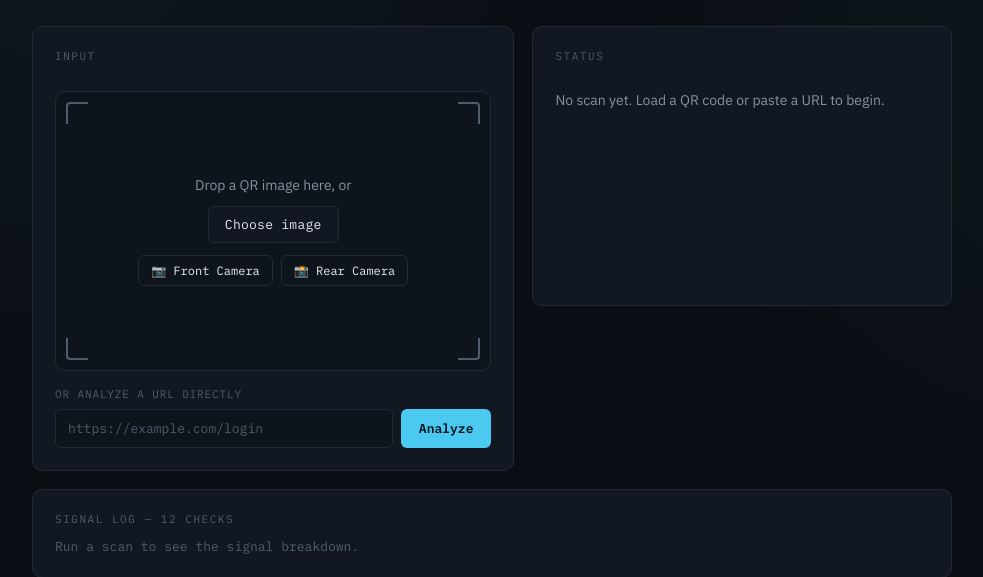
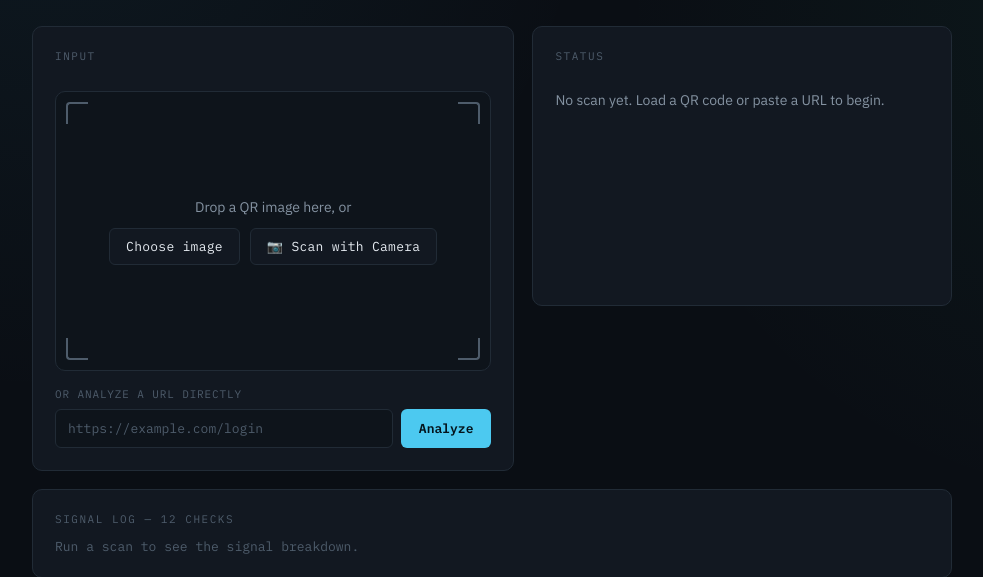
Before and after one commit to SujanNaik890/Malacious_OR_Detector-Phishing-, a Flask app: page / in a window 1280 px wide. Shown: the part 78-655 px from the top of the page, without its empty margins (148-1131 px from the left). Run offline with Flask 3, Linux system fonts and the light colour scheme; parts of the project's set-up code (start-up, migrations or seed data) failed here and were passed over; some libraries are stand-ins or nearby versions.

Commit message:
Update camera scanner to single unified automatic camera option

```diff
--- a/backend/templates/index.html
+++ b/backend/templates/index.html
@@ -209,6 +209,14 @@
 
   .scan-empty p{ margin:0 0 12px; }
 
+  .upload-actions{
+    display:flex;
+    gap:10px;
+    flex-wrap:wrap;
+    justify-content:center;
+    align-items:center;
+  }
+
   .file-btn{
     display:inline-block;
     font-family:var(--font-mono);
@@ -225,22 +233,15 @@
 
   .file-btn:hover{ border-color:var(--scan); color:var(--scan); }
 
-  .camera-actions{
-    display:flex;
-    gap:8px;
-    flex-wrap:wrap;
-    justify-content:center;
-    margin-top:12px;
-  }
-
   .btn-cam{
     font-family:var(--font-mono);
-    font-size:12px;
+    font-size:13px;
+    letter-spacing:0.02em;
     color:var(--text);
-    background:var(--panel-2);
+    background:var(--panel);
     border:1px solid var(--line);
     border-radius:6px;
-    padding:7px 12px;
+    padding:9px 16px;
     cursor:pointer;
     display:inline-flex;
     align-items:center;
@@ -536,16 +537,13 @@
 
         <div class="scan-empty" id="scanEmpty">
           <p>Drop a QR image here, or</p>
-          <label class="file-btn">
-            Choose image
-            <input type="file" id="fileInput" accept="image/*" hidden>
-          </label>
-          <div class="camera-actions">
-            <button class="btn-cam" id="btnFrontCam" type="button">
-              📷 Front Camera
-            </button>
-            <button class="btn-cam" id="btnRearCam" type="button">
-              📸 Rear Camera
+          <div class="upload-actions">
+            <label class="file-btn">
+              Choose image
+              <input type="file" id="fileInput" accept="image/*" hidden>
+            </label>
+            <button class="btn-cam" id="btnScanCam" type="button">
+              📷 Scan with Camera
             </button>
           </div>
         </div>
@@ -553,8 +551,7 @@
         <div class="video-container" id="videoContainer" hidden>
           <video id="cameraVideo" playsinline autoplay muted></video>
           <div class="cam-controls">
-            <button class="btn-cam" id="btnSwitchCam" type="button">🔄 Switch Camera</button>
-            <button class="btn-cam-stop" id="btnStopCam" type="button">✕ Stop Camera</button>
+            <button class="btn-cam-stop" id="btnStopCam" type="button">✕ Cancel Scan</button>
           </div>
         </div>
 
@@ -617,15 +614,12 @@
   const ctx         = canvas.getContext("2d");
   const fileInput   = document.getElementById("fileInput");
 
-  const btnFrontCam    = document.getElementById("btnFrontCam");
-  const btnRearCam     = document.getElementById("btnRearCam");
+  const btnScanCam     = document.getElementById("btnScanCam");
   const videoContainer = document.getElementById("videoContainer");
   const cameraVideo    = document.getElementById("cameraVideo");
-  const btnSwitchCam   = document.getElementById("btnSwitchCam");
   const btnStopCam     = document.getElementById("btnStopCam");
 
   let activeStream = null;
-  let currentFacingMode = "environment";
   let scanAnimationId = null;
 
   const urlInput      = document.getElementById("urlInput");
@@ -848,41 +842,39 @@
 
   // ---------- Live Camera Scanner ----------
 
-  async function startCamera(facingMode = "environment"){
+  async function startCamera(){
     stopCamera();
-    currentFacingMode = facingMode;
 
     try{
-      const constraints = {
-        video: {
-          facingMode: { ideal: facingMode },
-          width: { ideal: 1280 },
-          height: { ideal: 720 }
-        },
-        audio: false
-      };
+      // Prefer rear camera on mobile devices ("environment"), falls back to available camera on PC/laptop
+      let stream = null;
+      try {
+        stream = await navigator.mediaDevices.getUserMedia({
+          video: { facingMode: { ideal: "environment" }, width: { ideal: 1280 }, height: { ideal: 720 } },
+          audio: false
+        });
+      } catch (err) {
+        // Fallback for laptops or devices that don't support environment facingMode
+        stream = await navigator.mediaDevices.getUserMedia({
+          video: true,
+          audio: false
+        });
+      }
 
-      activeStream = await navigator.mediaDevices.getUserMedia(constraints);
+      activeStream = stream;
       cameraVideo.srcObject = activeStream;
       await cameraVideo.play();
 
       scanEmpty.hidden = true;
       videoContainer.hidden = false;
       scanFrame.className = "scan-frame state-scanning";
-
-      if(facingMode === "user"){
-        btnFrontCam.classList.add("active");
-        btnRearCam.classList.remove("active");
-      } else {
-        btnRearCam.classList.add("active");
-        btnFrontCam.classList.remove("active");
-      }
+      btnScanCam.classList.add("active");
 
       requestAnimationFrame(scanVideoTick);
     } catch(err){
       console.error("Camera access error:", err);
       stopCamera();
-      setError("Unable to access camera: " + (err.message || "Permission denied or device not found."));
+      setError("Unable to access camera: " + (err.message || "Permission denied or no camera device found."));
     }
   }
 
@@ -898,8 +890,7 @@
     cameraVideo.srcObject = null;
     videoContainer.hidden = true;
     scanEmpty.hidden = false;
-    btnFrontCam.classList.remove("active");
-    btnRearCam.classList.remove("active");
+    btnScanCam.classList.remove("active");
   }
 
   function scanVideoTick(){
@@ -927,15 +918,10 @@
     scanAnimationId = requestAnimationFrame(scanVideoTick);
   }
 
-  btnFrontCam.addEventListener("click", () => startCamera("user"));
-  btnRearCam.addEventListener("click", () => startCamera("environment"));
+  btnScanCam.addEventListener("click", () => startCamera());
   btnStopCam.addEventListener("click", () => {
     stopCamera();
     scanFrame.className = "scan-frame";
-  });
-  btnSwitchCam.addEventListener("click", () => {
-    const nextMode = currentFacingMode === "user" ? "environment" : "user";
-    startCamera(nextMode);
   });
 
   // ---------- Direct URL analyze ----------
```
Also changed, not shown: frontend/index.html (+41 -55 lines).
